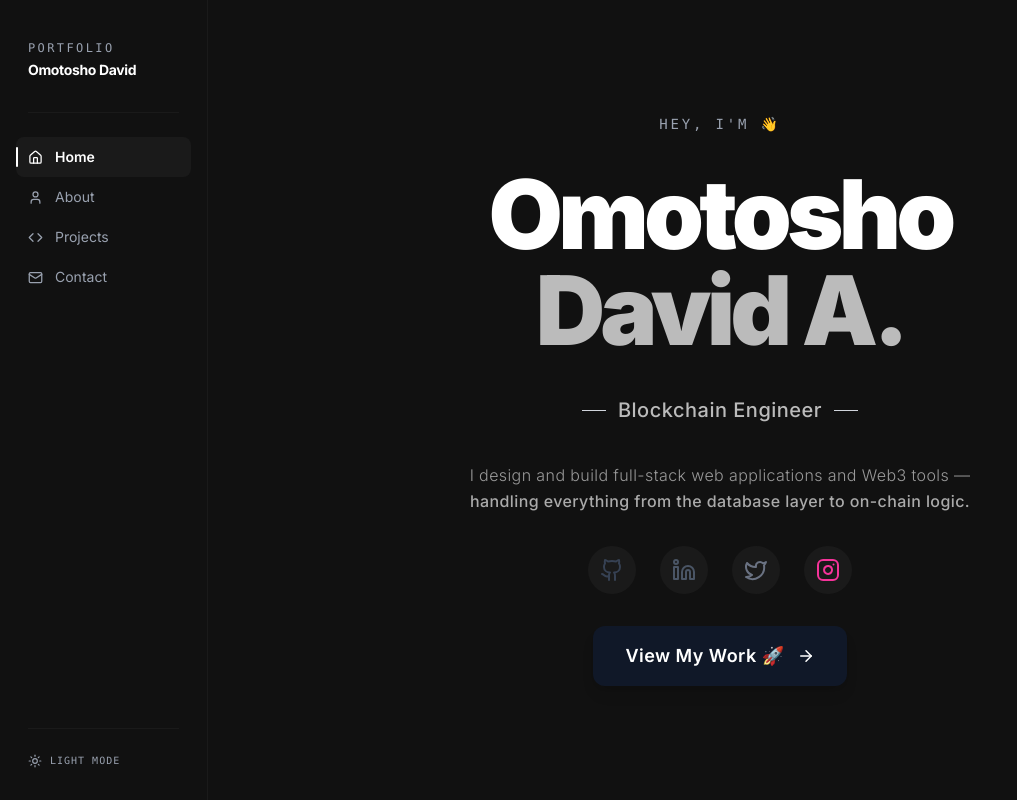
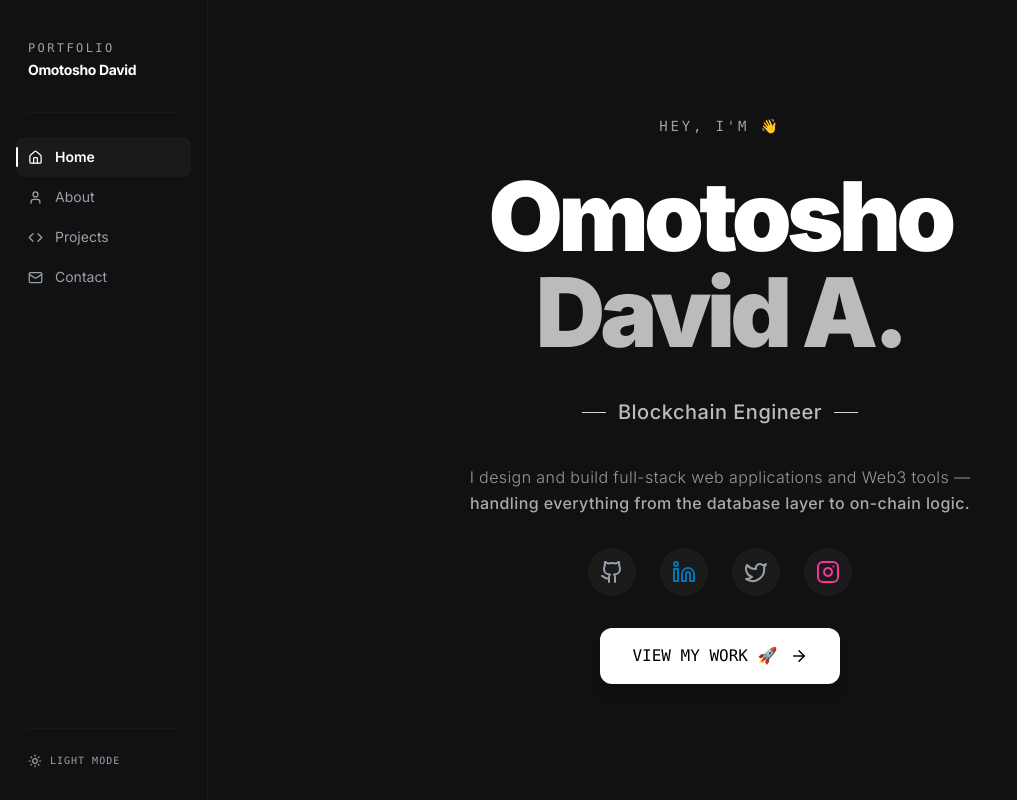
Before and after one commit to O-Midey/Portfolio, a Next.js app: page / in a window 1280 px wide. Shown: the whole page, without its empty margins (0-1017 px from the left). Built offline with nearby package versions, Linux system fonts and the light colour scheme.

Commit message:
fix: social icons use proper brand colors - GitHub black, LinkedIn blue, Twitter black, IG pink

```diff
--- a/src/app/page.tsx
+++ b/src/app/page.tsx
@@ -12,7 +12,9 @@ export default function HomePage() {
 
   useEffect(() => {
     document.body.style.overflow = "hidden";
-    return () => { document.body.style.overflow = ""; };
+    return () => {
+      document.body.style.overflow = "";
+    };
   }, []);
 
   useEffect(() => {
@@ -64,33 +66,33 @@ export default function HomePage() {
             href="https://github.com/o-midey"
             target="_blank"
             rel="noopener noreferrer"
-            className="p-2.5 sm:p-3 bg-gray-100 dark:bg-[#1a1a1a] rounded-full hover:bg-gray-900 dark:hover:bg-white transition-all duration-300 hover:scale-110 group"
+            className="p-2.5 sm:p-3 bg-gray-100 dark:bg-[#1a1a1a] rounded-full hover:bg-[#111] dark:hover:bg-white transition-all duration-300 hover:scale-110 group"
           >
             <Github
               size={20}
-              className="text-gray-700 group-hover:text-white sm:w-6 sm:h-6 transition-colors"
+              className="text-gray-700 dark:text-gray-400 group-hover:text-white dark:group-hover:text-black sm:w-6 sm:h-6 transition-colors"
             />
           </a>
           <a
             href="https://linkedin.com/in/omotosho-david"
             target="_blank"
             rel="noopener noreferrer"
-            className="p-2.5 sm:p-3 bg-gray-100 dark:bg-[#1a1a1a] rounded-full hover:bg-gray-900 dark:hover:bg-white transition-all duration-300 hover:scale-110 group"
+            className="p-2.5 sm:p-3 bg-gray-100 dark:bg-[#1a1a1a] rounded-full hover:bg-[#0077B5] transition-all duration-300 hover:scale-110 group"
           >
             <Linkedin
               size={20}
-              className="text-gray-600 group-hover:text-white sm:w-6 sm:h-6 transition-colors"
+              className="text-[#0077B5] group-hover:text-white sm:w-6 sm:h-6 transition-colors"
             />
           </a>
           <a
             href="https://twitter.com/meeedzy"
             target="_blank"
             rel="noopener noreferrer"
-            className="p-2.5 sm:p-3 bg-gray-100 dark:bg-[#1a1a1a] rounded-full hover:bg-gray-900 dark:hover:bg-white transition-all duration-300 hover:scale-110 group"
+            className="p-2.5 sm:p-3 bg-gray-100 dark:bg-[#1a1a1a] rounded-full hover:bg-[#111] dark:hover:bg-white transition-all duration-300 hover:scale-110 group"
           >
             <Twitter
               size={20}
-              className="text-gray-500 group-hover:text-white sm:w-6 sm:h-6 transition-colors"
+              className="text-gray-700 dark:text-gray-400 group-hover:text-white dark:group-hover:text-black sm:w-6 sm:h-6 transition-colors"
             />
           </a>
           <a
@@ -107,7 +109,7 @@ export default function HomePage() {
         </div>
         <a
           href="/projects"
-          className="group inline-flex items-center gap-2 sm:gap-3 px-6 sm:px-8 py-3 sm:py-4 bg-gray-900 text-white rounded-xl hover:bg-gray-800 transition-all duration-300 font-semibold text-base sm:text-lg tracking-wide shadow-lg hover:shadow-xl"
+          className="group inline-flex items-center gap-2 sm:gap-3 px-6 sm:px-8 py-3 sm:py-4 bg-[#111] dark:bg-white dark:text-black text-white rounded-xl hover:bg-[#333] dark:hover:bg-gray-200 transition-all duration-300 font-mono text-sm sm:text-base shadow-lg hover:shadow-xl uppercase"
         >
           View My Work 🚀
           <ArrowRight
```
